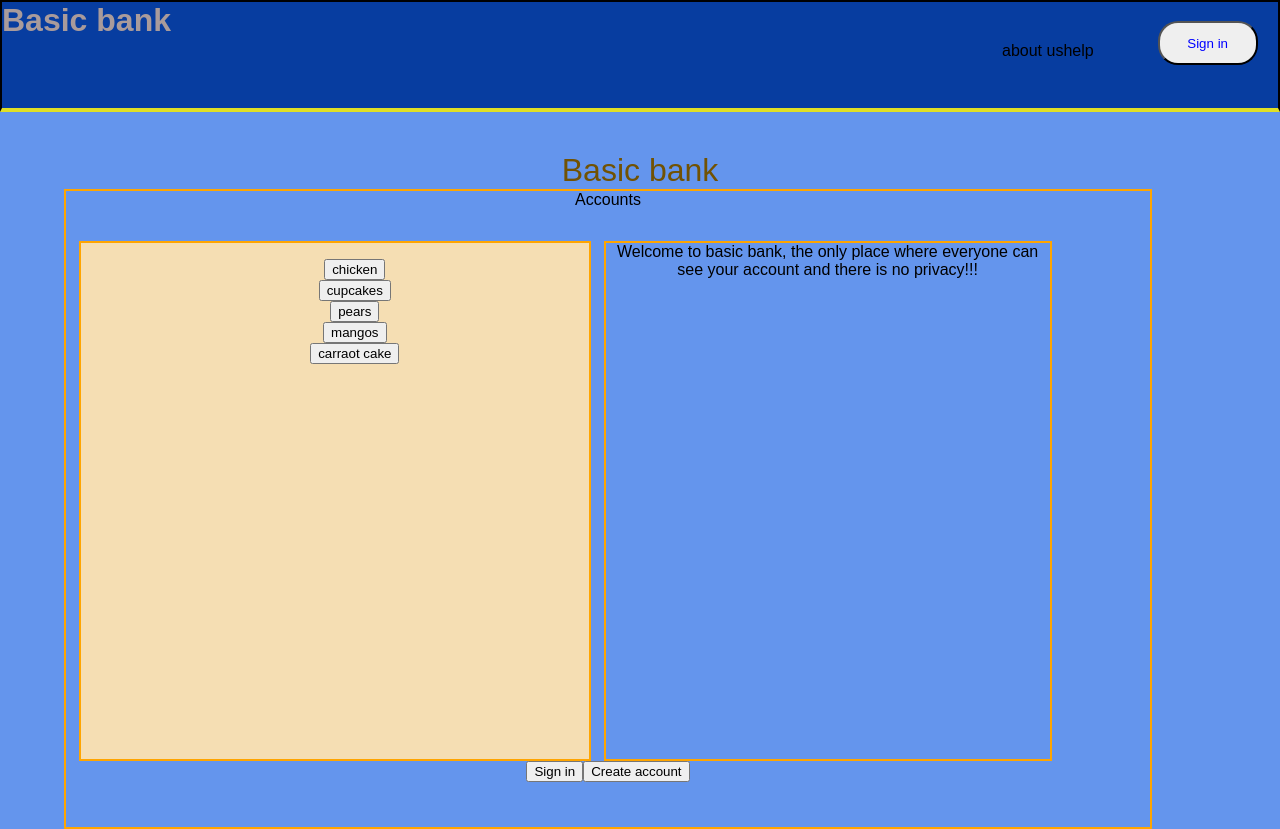
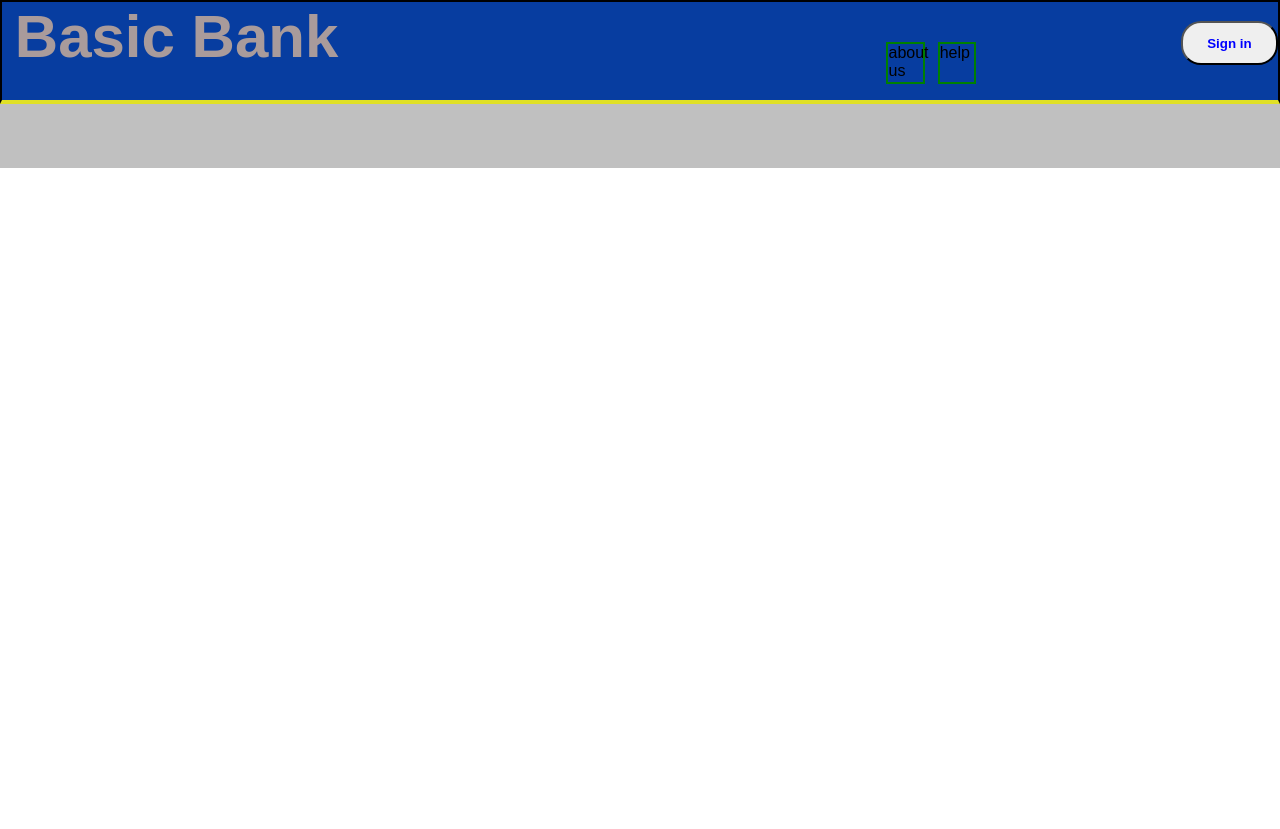
Before and after one commit to cyberstizz/basicbank, a React (Create React App) app: page / in a window 1280 px wide. After the commit the page ends 800 px from the top, so only its background shows below. Built offline with nearby package versions, Linux system fonts and the light colour scheme.

Commit message:
deleted filler styling

```diff
--- a/src/Home.css
+++ b/src/Home.css
@@ -4,12 +4,16 @@
 }
 @import url('https://fonts.googleapis.com/css2?family=Dosis&display=swap');
 
-body{
-    background-color: cornflowerblue;
+
+
+li{
+margin-left: 1vw;
+width: 3vw;
+border: solid 2px green;
 }
 
 .top_section{
-    height: 14vh;
+    height: 13vh;
     width: 100vw;
     background-color: rgb(7, 61, 160);
     border: solid 2px;
@@ -20,10 +24,11 @@ body{
 }
 
 .logo{
-    font-size: xx-large;
+    font-size: 60px;
     font-weight: bold;
-    width: 20vw;
+    width: 30vw;
     color: rgb(169, 155, 155);
+    margin-left: 1vw;
 }
 
 .navlist{
@@ -31,7 +36,7 @@ body{
     flex-direction: row;
     list-style: none;
     margin-top: 5vh;
-    margin-left: 55vw;
+    margin-left: 35vw;
 }
 
 #signin{
@@ -39,8 +44,16 @@ body{
     margin-top: 2.4vh;
     border-radius: 20px;
     width: 100px;
-    margin-left: 5vw;
+    margin-left: 16vw;
     color: blue;
+    font-weight: bold;
+    letter-spacing: 1.5;
+}
+
+.moreOptions{
+    width: 100vw;
+    background-color: silver;
+    height: 8vh;
 }
 
 .hero{
--- a/src/Home.js
+++ b/src/Home.js
@@ -8,7 +8,7 @@ const Home = () => {
         <div id="fullpage">
         <div class="top_section">
         <br/>
-       <span class="logo"> Basic bank</span>
+       <span class="logo"> Basic Bank</span>
 
         <ul class="navlist">
             <li>about us</li>
@@ -18,45 +18,10 @@ const Home = () => {
         <button id="signin">Sign in</button>
 
         </div>
-        {/* below this section will be replaced tomorrow */}
-        <div class="hero">
-         Basic bank
-        </div>
-
-        <div id="midsection">
-        Accounts
-
-        <div id="midsectionmenus">
-        <div class="accountsection">
-        <ul class ="uselessList">
-        <li><button>chicken</button></li>
-        <li><button>cupcakes</button></li>
-        <li><button>pears</button></li>
-        <li><button>mangos</button></li>
-        <li><button>carraot cake</button></li>
-
-
-        </ul>
-
-        </div>
-        <div class="infosection">
-        Welcome to basic bank, the only place where
-        everyone can see your account and there is no privacy!!!
-
-
-        </div>
-        </div>
-        <div class="buttonssection">
-
-        <button>Sign in</button>
-        <button>Create account</button>
+        <div class="moreOptions">
 
         </div>
 
-        </div>
-
-
-        <div class="footer"></div>
 
 
 
```
Also changed, not shown: public/basicbankfamily.jpg (added).
